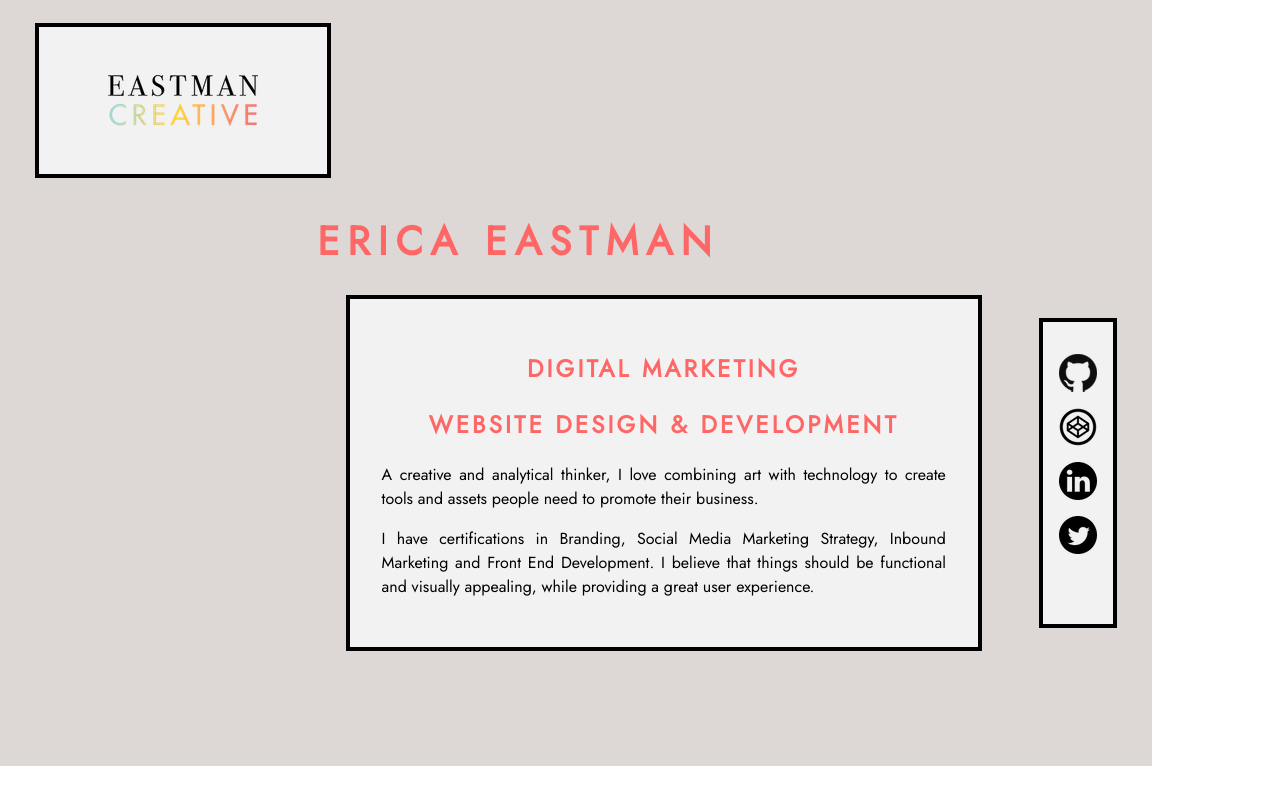
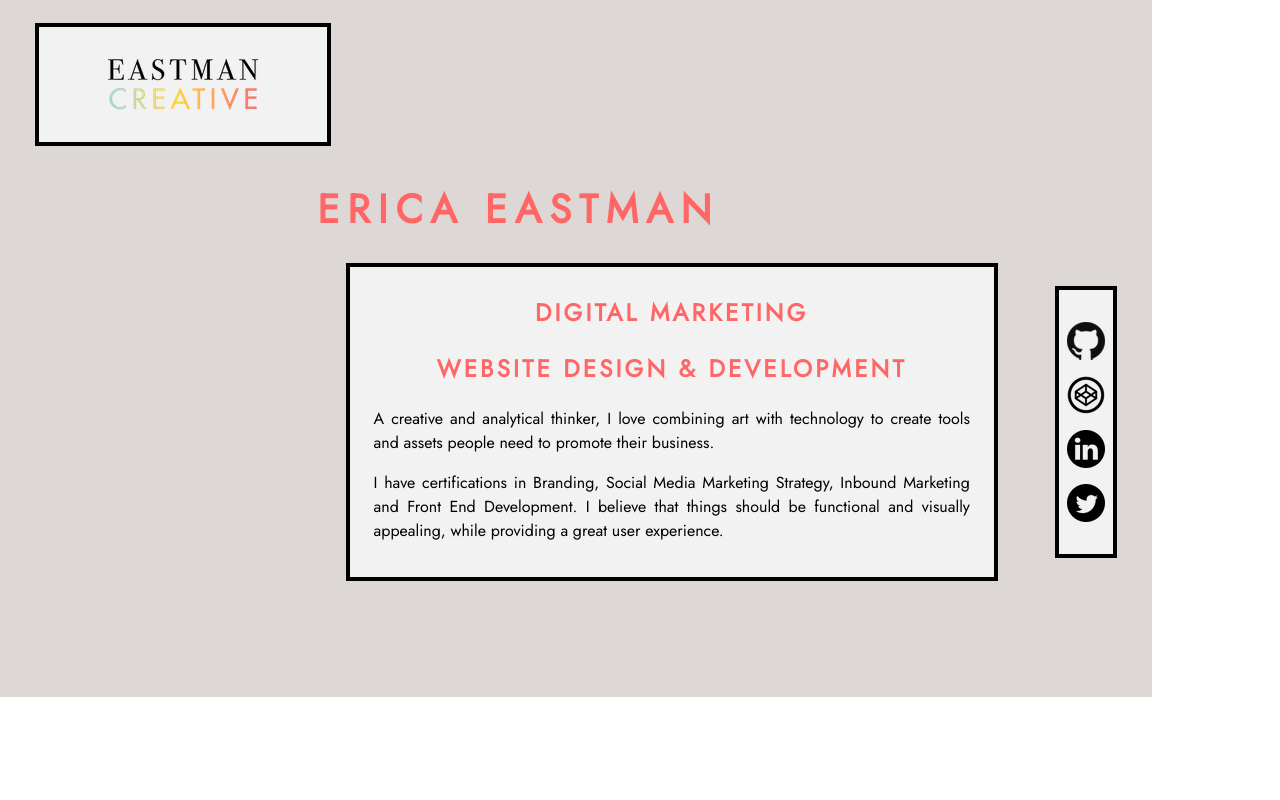
Before and after one commit to e-eastman/graphic-homepage, a plain HTML site: page index.html in a window 1280 px wide. Drawn offline with Linux system fonts and the light colour scheme.

Commit message:
Fixed padding and margins

```diff
--- a/css/styles.css
+++ b/css/styles.css
@@ -112,7 +112,7 @@ body {
 }
 
 .logo img {
-  padding: 3rem;
+  padding: 2rem .5rem;
 }
 
 header {
@@ -131,7 +131,7 @@ h1 {
 .description {
   font-size: 1rem;
   line-height: 1.12rem;
-  padding: 2rem;
+  padding: .5rem 1.5rem;
 }
 
 h2 {
@@ -151,7 +151,7 @@ p {
   text-align: center;
   border: 4px solid black;
   background: #ddd7d5;
-  padding: 1rem;
+  padding: 1rem .5rem;
 }
 
 @media (min-width: 1000px) {
```
